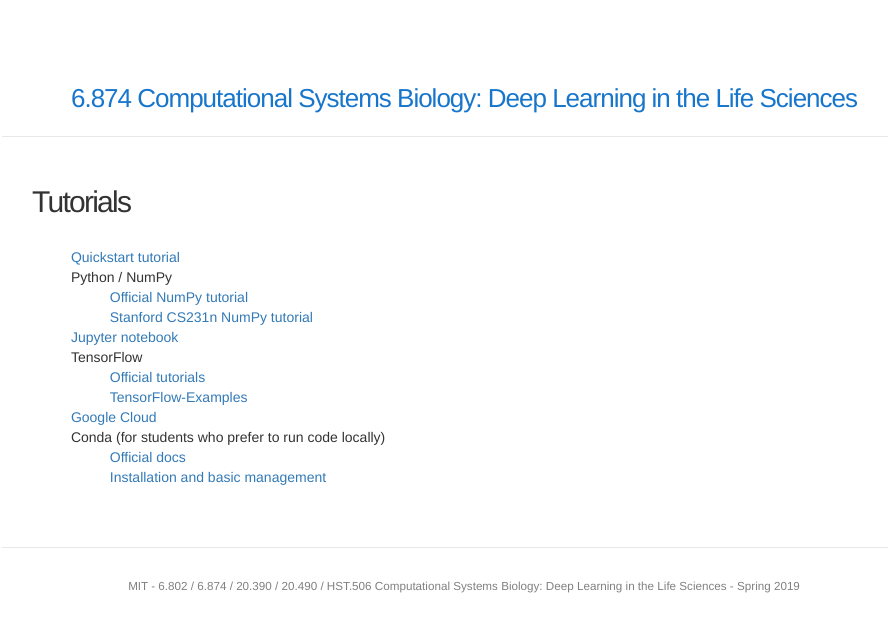
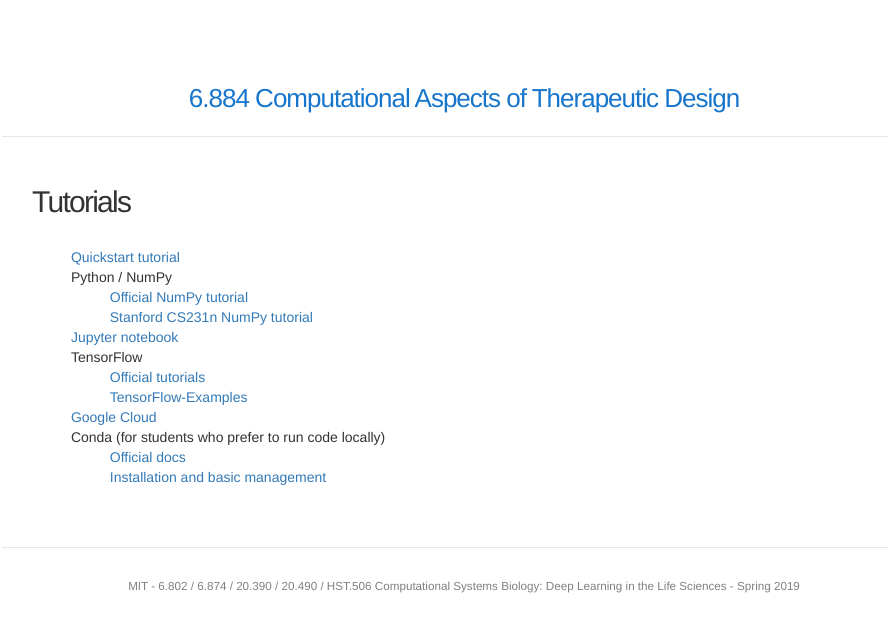
Before and after one commit to MIT-6884/6.884-Fall2019, a Jekyll site: the page built from tutorials/main.md, in a window 1280 px wide. Shown: the top 632 px of the page, without its empty margins (48-936 px from the left). Built offline with Jekyll 4.4.1, drawn with Linux system fonts in a browser that asks for light colours; nearby versions of some CDN libraries.

Commit message:
tweaks to css styles and header info

```diff
--- a/_config.yml
+++ b/_config.yml
@@ -1,8 +1,8 @@
 # Site settings
-title: "6.874 Computational Systems Biology: Deep Learning in the Life Sciences"
-description: "Course materials and notes for MIT class 6.802 / 6.874 / 20.390 / 20.490 / HST.506 Computational Systems Biology: Deep Learning in the Life Sciences"
+title: "6.884 Computational Aspects of Therapeutic Design"
+description: "Course materials and notes for MIT class 6.884 Computational Aspects of Therapeutic Design"
 baseurl: ""
-url: "https://mit6874.github.io"
+url: "https://mit-6884.github.io/6.884-Fall2019/"
 #url: "127.0.0.1"
 
 # Build settings
```
Also changed, not shown: index.html (+1 -1 lines).
